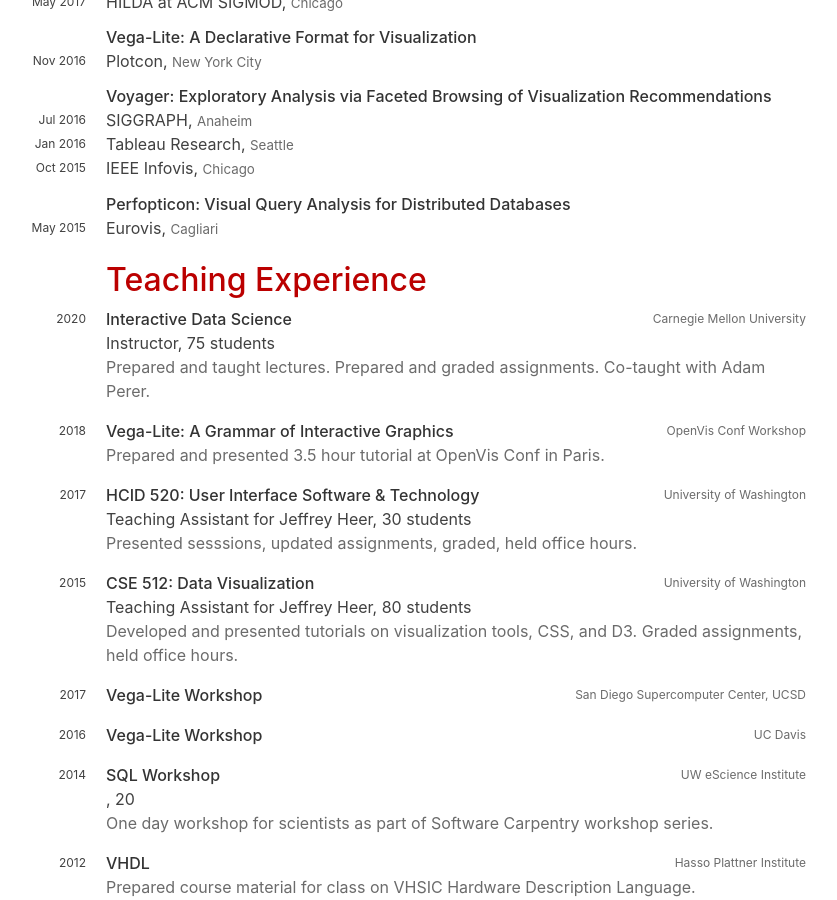
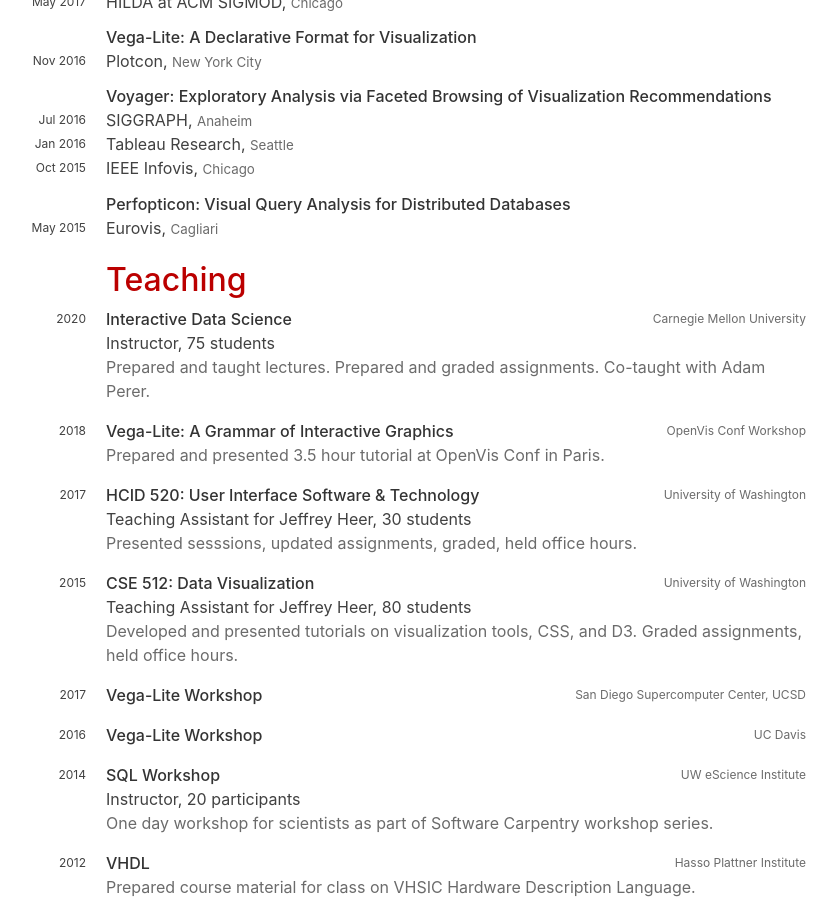
Before and after one commit to domoritz/domoritz.github.io, a Jekyll site: the page built from cv.html, in a window 1280 px wide and 900 px high, scrolled down 8808 px. Shown: the whole window, without its empty margins (234-1071 px from the left). Built offline with Jekyll 4.4.1, drawn with Linux system fonts in a browser that asks for light colours; nearby versions of some CDN libraries.

Commit message:
fix teaching

```diff
--- a/_data/teaching.yml
+++ b/_data/teaching.yml
@@ -33,7 +33,8 @@
   location: UC Davis
 - title: "SQL Workshop"
   year: 2014
-  students: 20
+  role: Instructor
+  students: 20 participants
   location: UW eScience Institute
   description: One day workshop for scientists as part of Software Carpentry workshop series.
 - title: VHDL
--- a/cv.html
+++ b/cv.html
@@ -219,7 +219,7 @@
 {% endfor %}
 
 
-<h2>Teaching Experience</h2>
+<h2>Teaching</h2>
 
 {% for teach in site.data.teaching %}
 <article>
```
